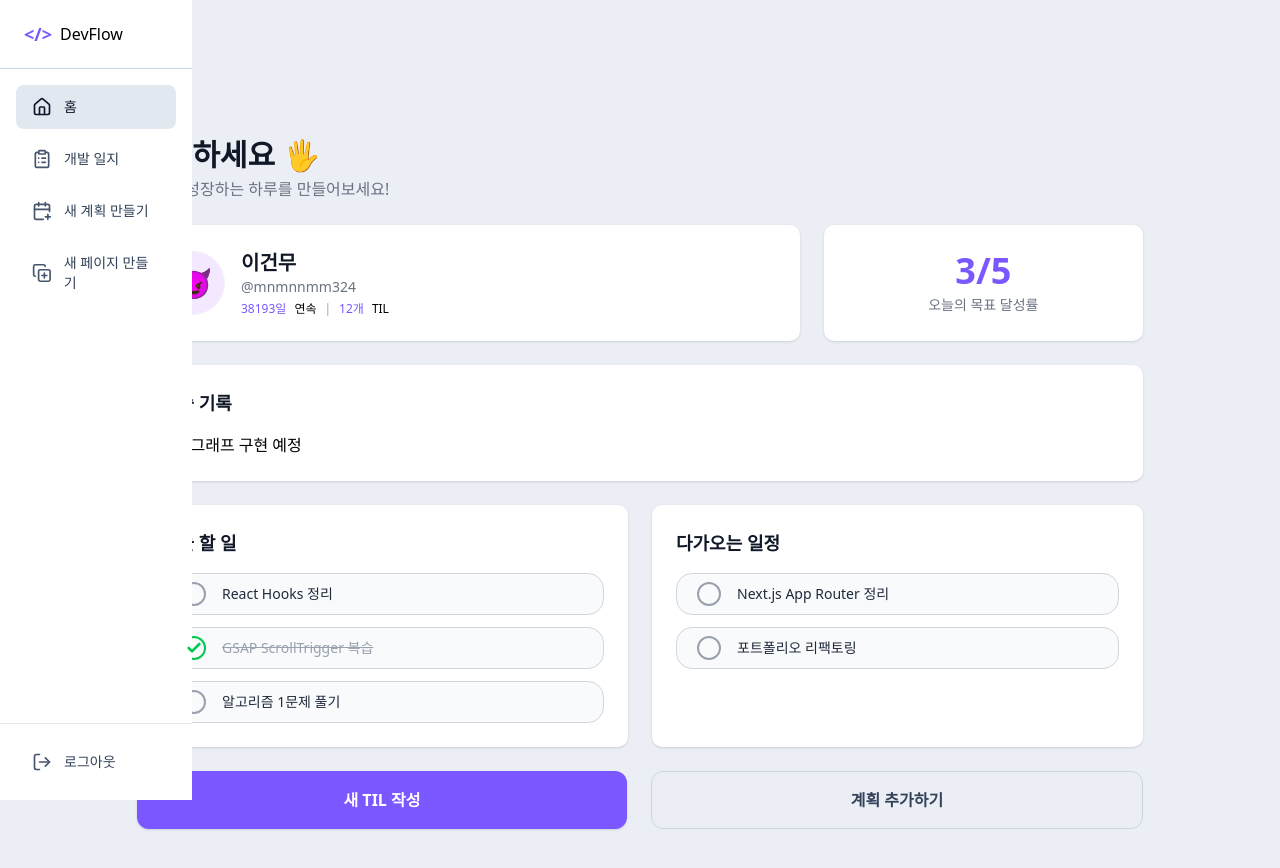
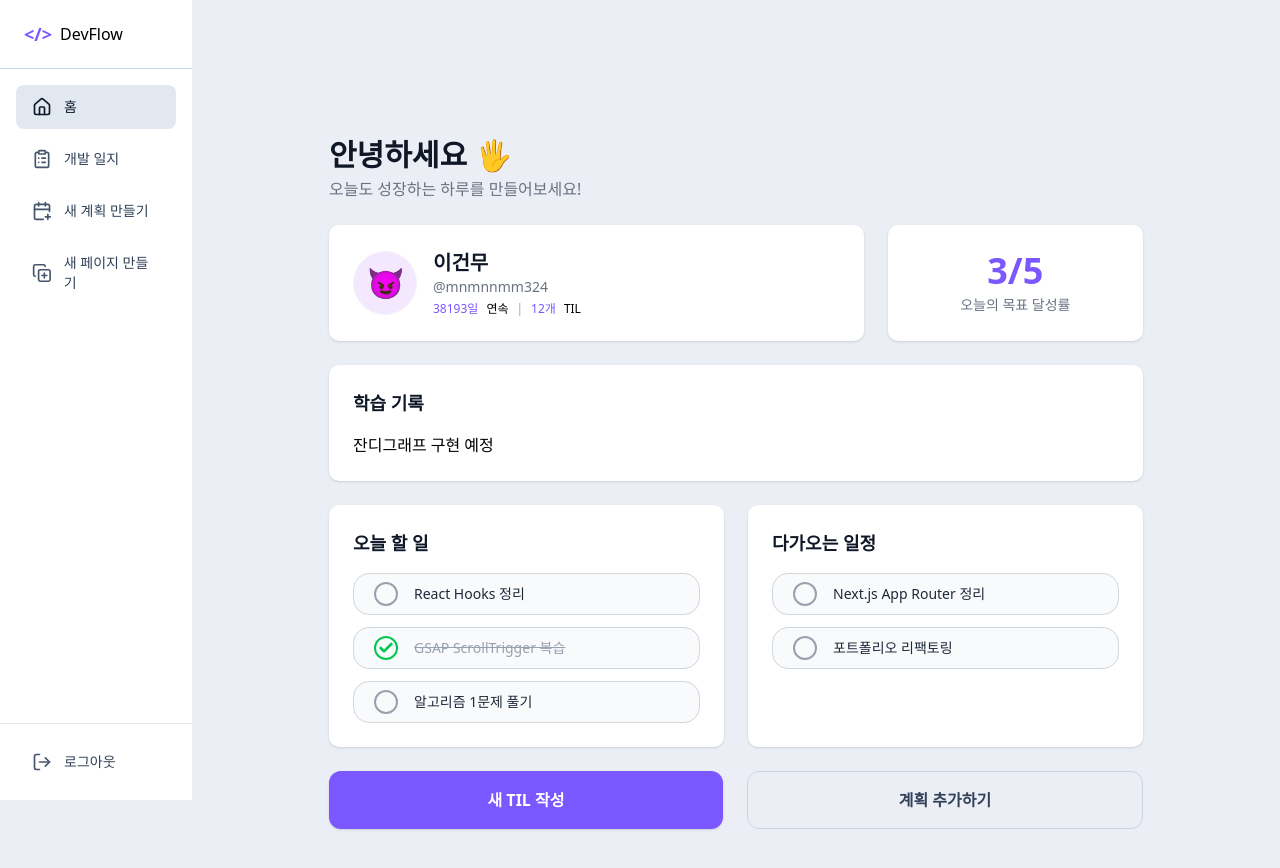
Before and after one commit to DeveloperBlog-Devflow/devflow, a Next.js app: page / in a window 1280 px wide. Shown: the top 868 px of the page. Built offline with nearby package versions, Linux system fonts and the light colour scheme; no server answers.

Commit message:
fix: 사이드바와 메인 콘텐츠 겹침 오류 수정

```diff
--- a/app/(with-sidebar)/layout.tsx
+++ b/app/(with-sidebar)/layout.tsx
@@ -8,7 +8,7 @@ export default function SidebarLayout({
   return (
     <div className="flex">
       <Sidebar />
-      <main className="bg-background flex-1">{children}</main>
+      <main className="bg-background flex-1 pl-48">{children}</main>
     </div>
   );
 }
```
